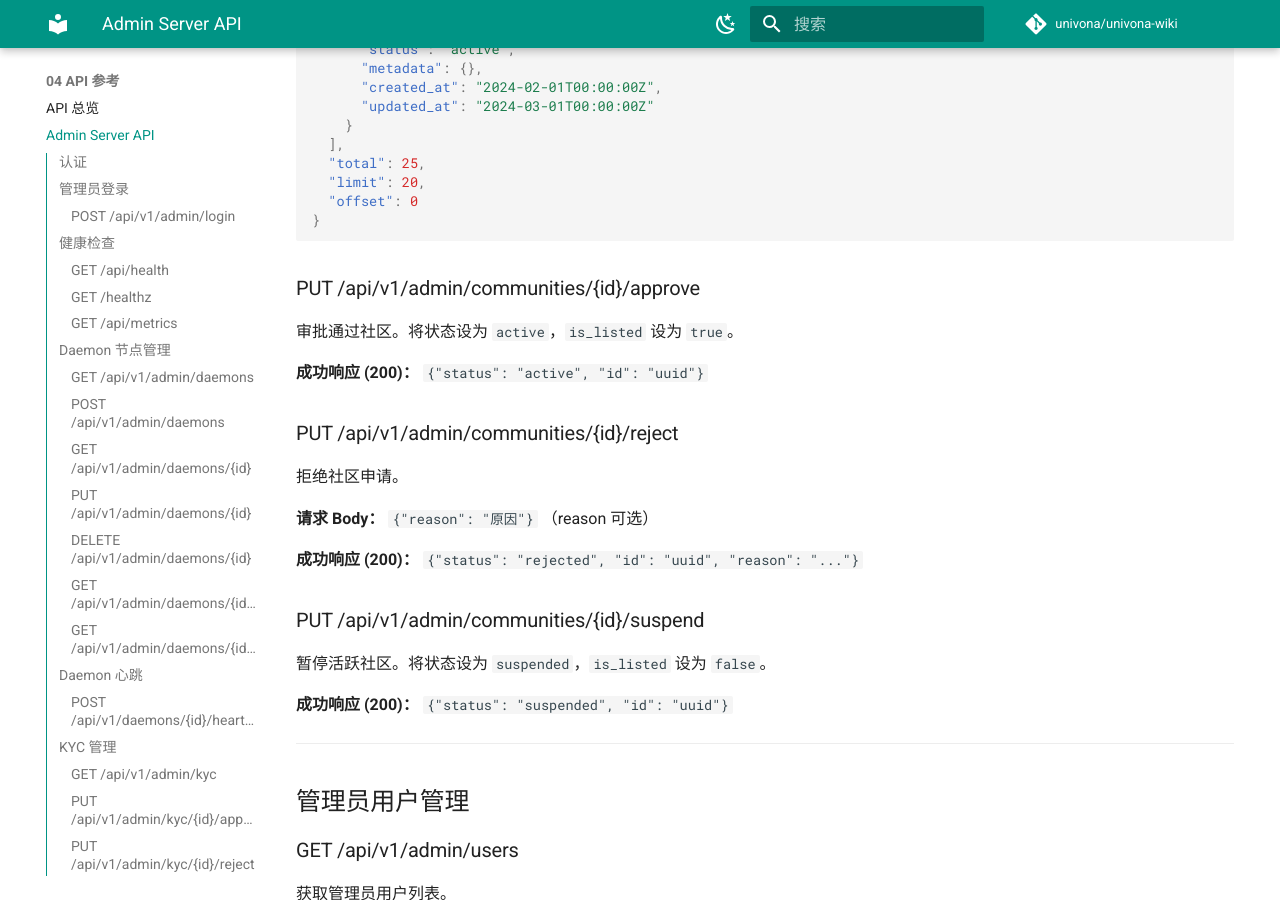
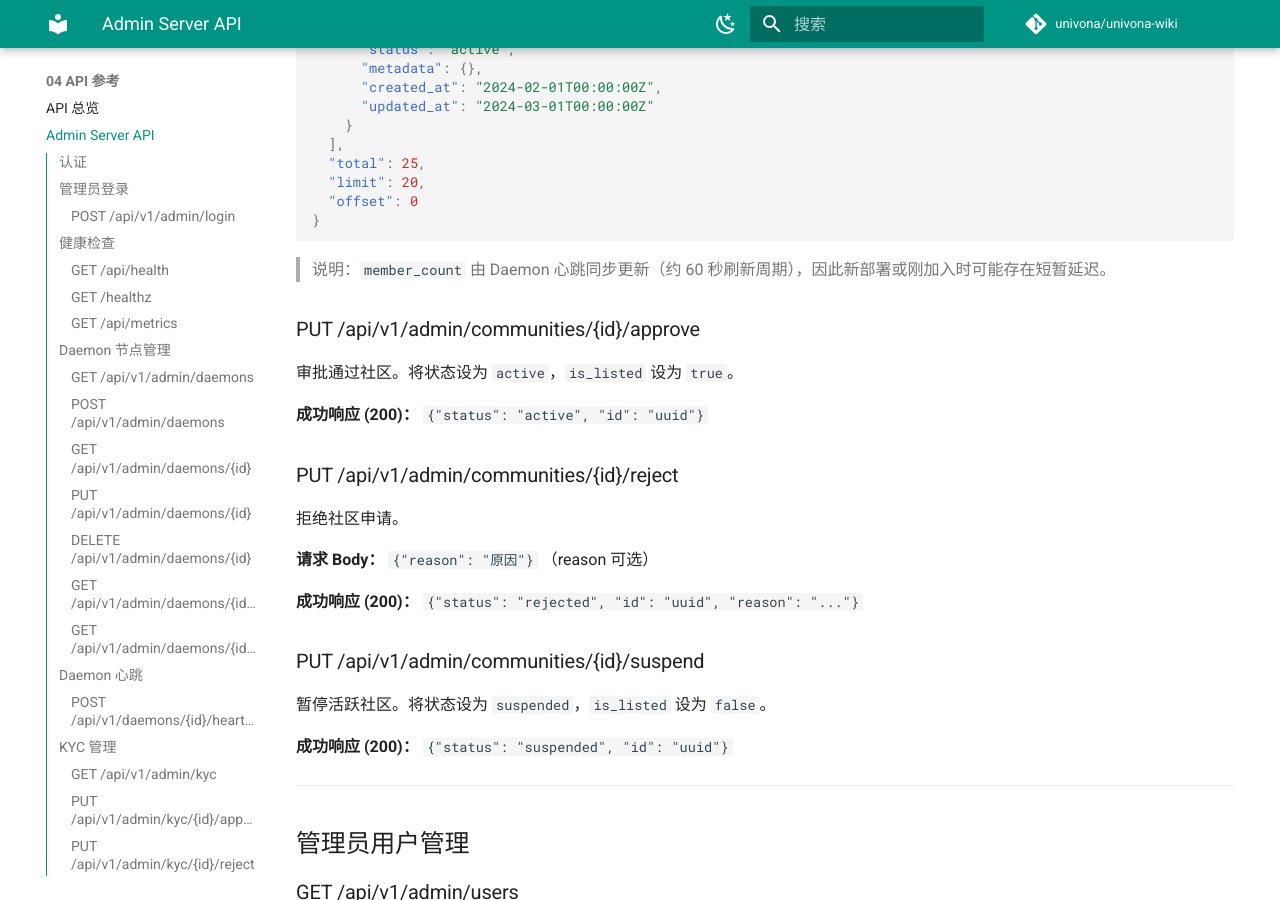
Before and after one commit to univona/univona-wiki, an MkDocs documentation site: the page built from docs/04-API参考/Admin-Server-API.md, in a window 1280 px wide and 900 px high, scrolled down 9407 px. Built offline with MkDocs 1.6.1 and Material for MkDocs 9.7.7, drawn with Linux system fonts in a browser that asks for light colours; comment, search, counter and statistics services are not loaded.

Commit message:
docs: clarify member_count sync

````diff
--- a/docs/04-API参考/Admin-Server-API.md
+++ b/docs/04-API参考/Admin-Server-API.md
@@ -450,6 +450,8 @@ curl "http://localhost:3000/api/v1/admin/kyc?status=pending" \
   "offset": 0
 }
 ```
+
+> 说明：`member_count` 由 Daemon 心跳同步更新（约 60 秒刷新周期），因此新部署或刚加入时可能存在短暂延迟。
 
 ### PUT /api/v1/admin/communities/{id}/approve
 
````
Also changed, not shown: docs/03-功能模块/频道管理.md (+1 -0 lines).
